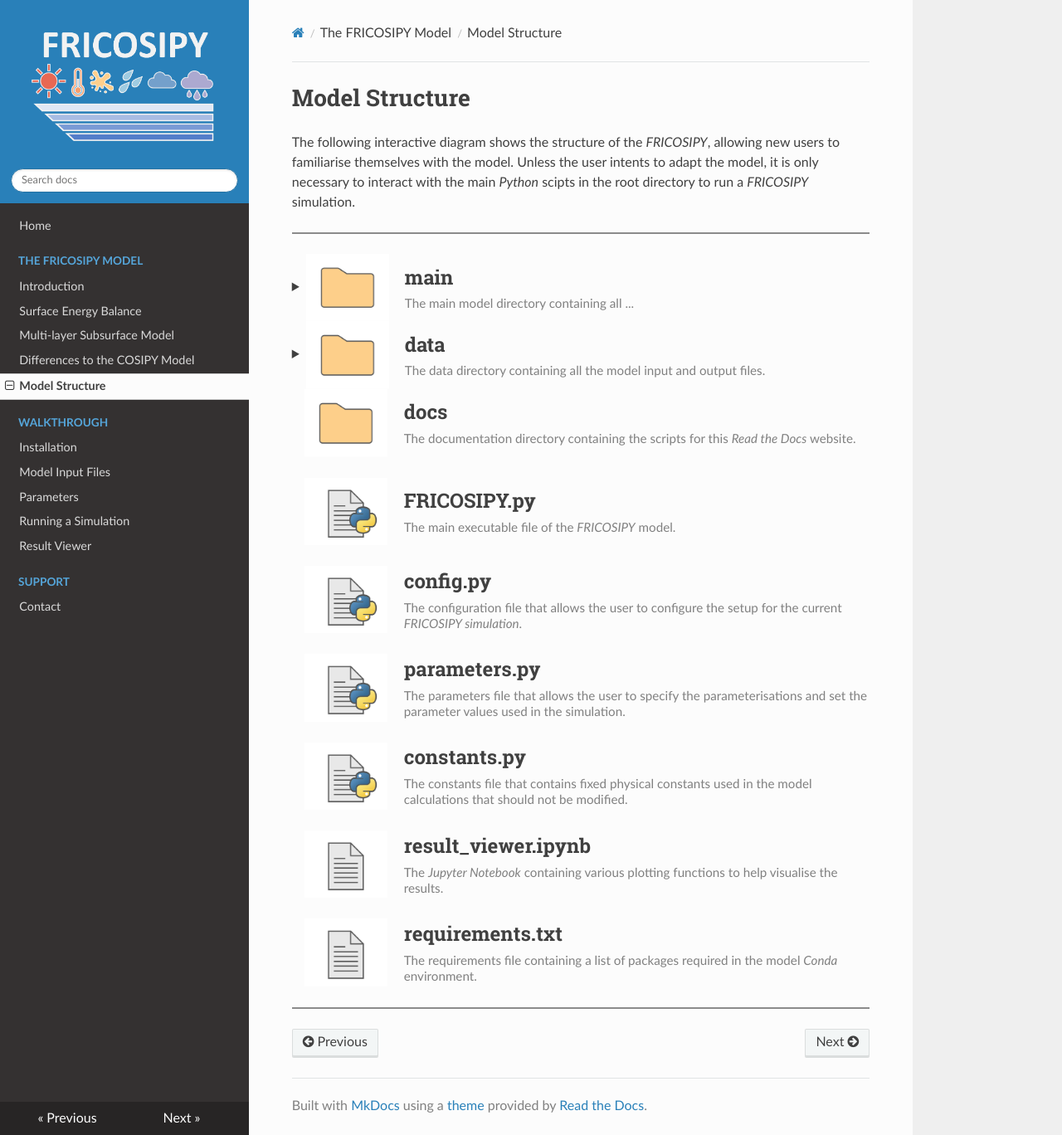
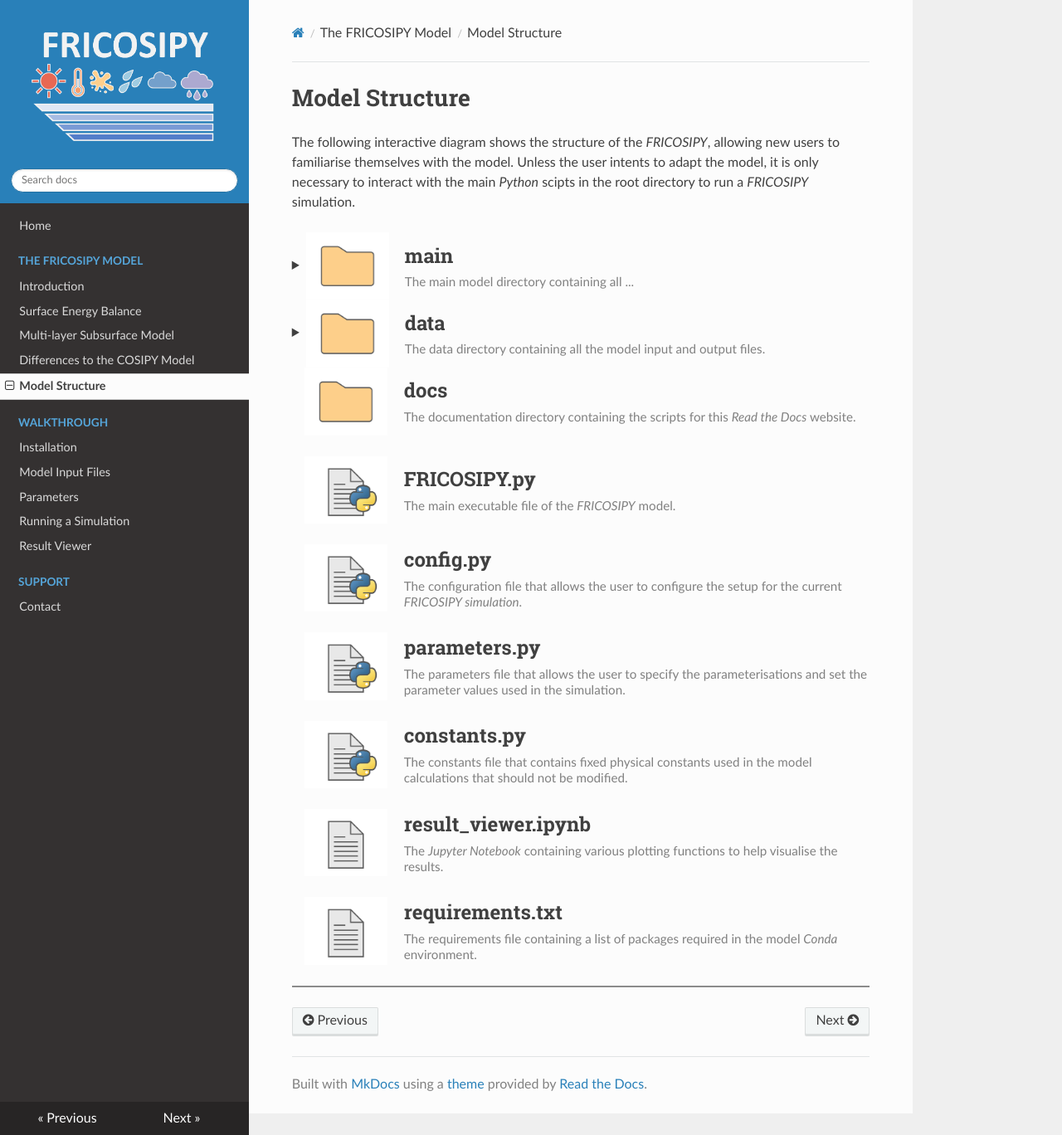
Before and after one commit to MarcusGastaldello/FRICOSIPY, an MkDocs documentation site: the page built from docs/model_structure.md, in a window 1280 px wide and 1368 px high. Shown: the whole window at 83% size. Built offline with MkDocs 1.6.1, drawn with Linux system fonts in a browser that asks for light colours.

Commit message:
Update model_structure.md

```diff
--- a/docs/model_structure.md
+++ b/docs/model_structure.md
@@ -6,8 +6,6 @@
 # Model Structure
 
 The following interactive diagram shows the structure of the *FRICOSIPY*, allowing new users to familiarise themselves with the model. Unless the user intents to adapt the model, it is only necessary to interact with the main *Python* scipts in the root directory to run a *FRICOSIPY* simulation.
-
-<hr style="height:2px; background-color:#8b8b8b; border:none;" />
 
 ??? "<img src='https://github.com/MarcusGastaldello/FRICOSIPY/raw/main/docs/icons/Folder.png' width='100' style='vertical-align: middle; margin-right: 15px;'> <div style='display: inline-block; vertical-align: middle;'><h2 style='margin: 0;'>main</h2><small style='display: block; color: gray; margin-top: 8px; font-size: 0.95em;'>The main model directory containing all ...</small></div>"
 
```
